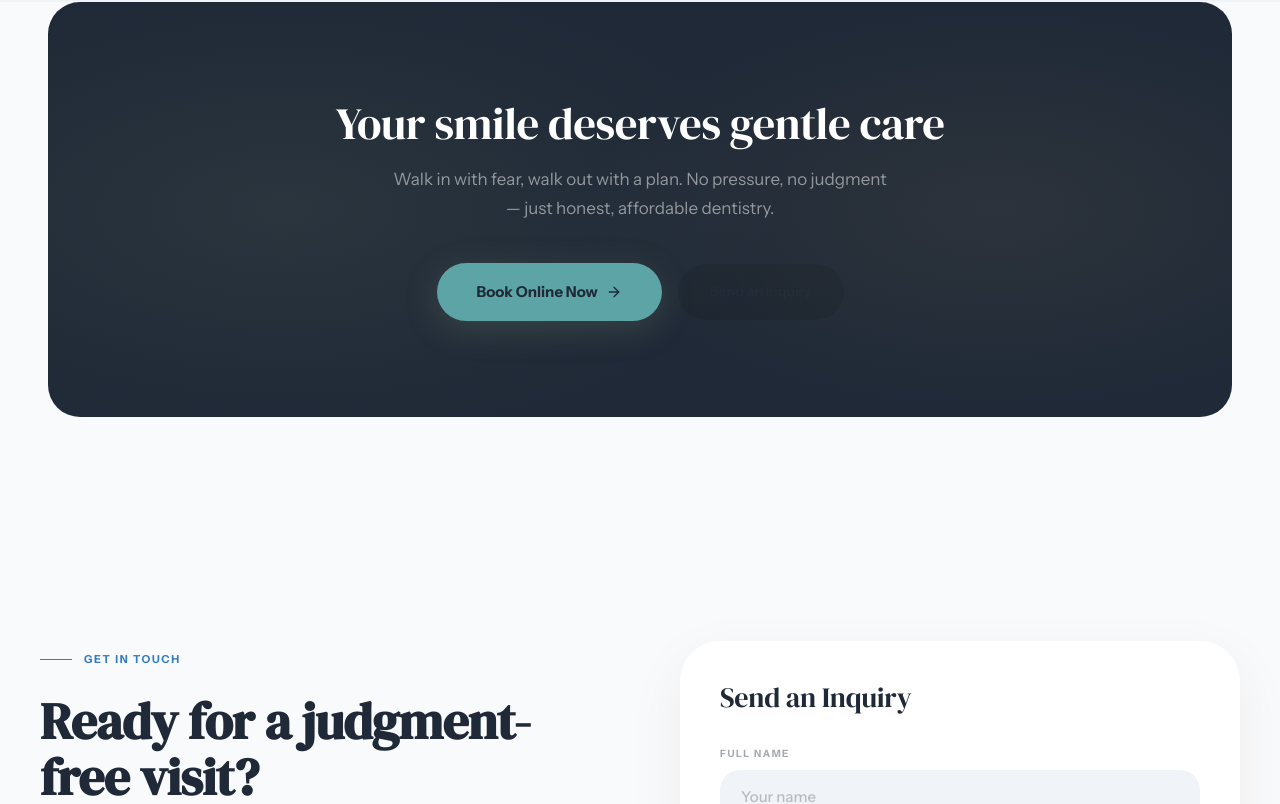
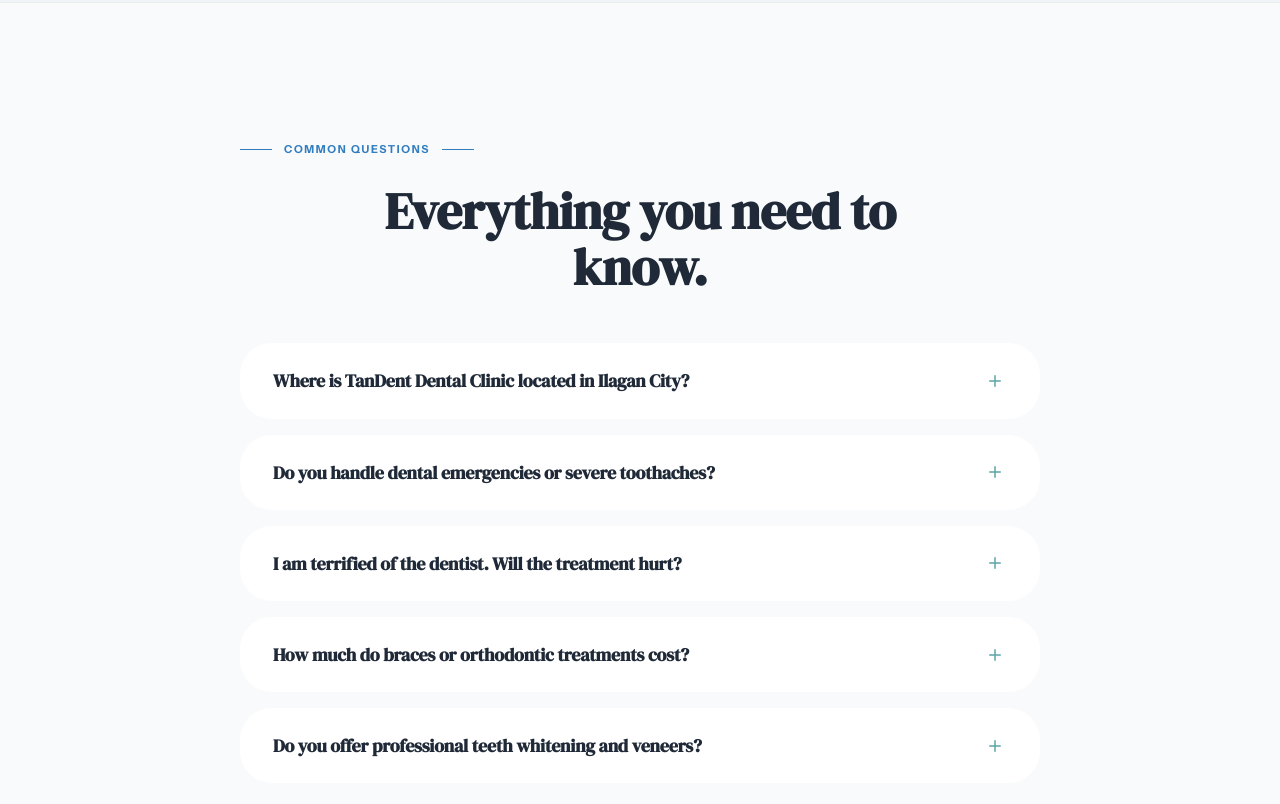
Before and after one commit to Time-lord-tech/dental-v2, a React (Vite) app: page / in a window 1280 px wide. Shown: the part 8457-9261 px from the top of the page. Built offline with nearby package versions, Linux system fonts and the light colour scheme.

Commit message:
feat: add SEO-optimized FAQ accordion component

```diff
--- /dev/null
+++ b/src/components/FAQ.tsx
@@ -0,0 +1,92 @@
+import { useState } from 'react';
+import { motion, AnimatePresence } from 'framer-motion';
+import { Plus, Minus } from 'lucide-react';
+
+const faqs = [
+  {
+    q: "Where is TanDent Dental Clinic located in Ilagan City?",
+    a: "We have two convenient branches in Ilagan City, Isabela! You can find us at A5, Triton Mall in Alibagu, and we also serve patients in Marana Talipapa. If you are searching for a 'trusted dentist near me' in Isabela, our clinic is highly accessible with ample parking."
+  },
+  {
+    q: "Do you handle dental emergencies or severe toothaches?",
+    a: "Yes, absolutely. We are a top choice for emergency dental care in Ilagan City. If you have a severe toothache, a broken tooth, or swelling, contact us immediately. We purposely reserve daily appointment slots for urgent tooth extractions and rapid pain relief so you don't have to wait."
+  },
+  {
+    q: "I am terrified of the dentist. Will the treatment hurt?",
+    a: "We specialize in comfort-first, anxiety-free dentistry. We use a strict 'Pause Anytime' protocol — if you raise your hand, we stop immediately. Combined with our gentle ultrasonic tools and modern numbing techniques, most of our patients are surprised by how painless their visit is."
+  },
+  {
+    q: "How much do braces or orthodontic treatments cost?",
+    a: "We believe in 100% transparent pricing with zero hidden fees. The exact cost of braces depends on your specific alignment needs, but we offer flexible, affordable installment plans for families in Ilagan City. Book a free consultation and we will give you a clear quote before you commit to anything."
+  },
+  {
+    q: "Do you offer professional teeth whitening and veneers?",
+    a: "Yes! Our smile restoration services are designed to look natural, not fake. We offer professional teeth whitening, cosmetic bonding, and premium composite veneers. We tailor the shade to your natural teeth and skin tone for a beautiful, authentic smile."
+  }
+];
+
+export default function FAQ() {
+  const [openIndex, setOpenIndex] = useState<number | null>(null);
+
+  const toggleFAQ = (index: number) => {
+    setOpenIndex(openIndex === index ? null : index);
+  };
+
+  return (
+    <section id="faq" className="faq-section">
+      <div className="faq-inner">
+        <motion.div
+          className="faq-header"
+          initial={{ opacity: 0, y: 30 }}
+          whileInView={{ opacity: 1, y: 0 }}
+          viewport={{ once: true }}
+        >
+          <span className="section-label" style={{ color: 'var(--sage)', justifyContent: 'center' }}>
+            <span className="section-label-line" style={{ background: 'var(--sage)' }} />
+            Common Questions
+            <span className="section-label-line" style={{ background: 'var(--sage)' }} />
+          </span>
+          <h2 className="section-title" style={{ textAlign: 'center', margin: '0 auto' }}>Everything you need to know.</h2>
+        </motion.div>
+
+        <div className="faq-list">
+          {faqs.map((faq, i) => {
+            const isOpen = openIndex === i;
+            return (
+              <motion.div
+                key={i}
+                className={`faq-item ${isOpen ? 'open' : ''}`}
+                initial={{ opacity: 0, y: 20 }}
+                whileInView={{ opacity: 1, y: 0 }}
+                viewport={{ once: true }}
+                transition={{ delay: i * 0.1 }}
+              >
+                <button className="faq-question" onClick={() => toggleFAQ(i)} aria-expanded={isOpen}>
+                  <h3>{faq.q}</h3>
+                  <div className="faq-icon">
+                    {isOpen ? <Minus size={18} /> : <Plus size={18} />}
+                  </div>
+                </button>
+                <AnimatePresence>
+                  {isOpen && (
+                    <motion.div
+                      className="faq-answer-wrapper"
+                      initial={{ height: 0, opacity: 0 }}
+                      animate={{ height: 'auto', opacity: 1 }}
+                      exit={{ height: 0, opacity: 0 }}
+                      transition={{ duration: 0.3, ease: 'easeInOut' }}
+                    >
+                      <div className="faq-answer">
+                        <p>{faq.a}</p>
+                      </div>
+                    </motion.div>
+                  )}
+                </AnimatePresence>
+              </motion.div>
+            );
+          })}
+        </div>
+      </div>
+    </section>
+  );
+}
--- a/src/index.css
+++ b/src/index.css
@@ -1429,6 +1429,10 @@
     display: none;
   }
 
+  .mobile-overlay .nav-cta {
+    display: inline-flex;
+  }
+
   .mobile-menu-btn {
     display: block;
   }
@@ -1439,6 +1443,10 @@
 
   .hero-content {
     padding: 6rem 1.5rem 3rem;
+  }
+
+  .faq-section {
+    padding: 4rem 1.5rem !important;
   }
 
   .stats-inner {
@@ -2112,6 +2120,106 @@
   }
 }
 
+/* ── FAQ ACCORDION ───────────────────────────────────────────────────────────── */
+
+.faq-section {
+  padding: 8rem 2rem;
+  background-color: var(--sand);
+  border-top: 1px solid rgba(0,0,0,0.05);
+  border-bottom: 1px solid rgba(0,0,0,0.05);
+}
+
+.faq-inner {
+  max-width: 800px;
+  margin: 0 auto;
+}
+
+.faq-list {
+  display: flex;
+  flex-direction: column;
+  gap: 1rem;
+  margin-top: 3rem;
+}
+
+.faq-item {
+  background: var(--white);
+  border-radius: var(--radius-lg);
+  box-shadow: var(--shadow-sm);
+  overflow: hidden;
+  transition: all 0.3s ease;
+  border: 1px solid transparent;
+}
+
+.faq-item:hover {
+  box-shadow: var(--shadow-md);
+  border-color: rgba(201, 169, 110, 0.3);
+}
+
+.faq-item.open {
+  border-color: var(--gold);
+}
+
+.faq-question {
+  width: 100%;
+  text-align: left;
+  background: none;
+  border: none;
+  padding: 1.5rem 2rem;
+  display: flex;
+  justify-content: space-between;
+  align-items: center;
+  cursor: pointer;
+  color: var(--charcoal);
+  transition: background 0.2s;
+}
+
+.faq-question:hover {
+  background: rgba(0, 0, 0, 0.01);
+}
+
+.faq-question h3 {
+  font-size: 1.125rem;
+  font-weight: 600;
+  margin: 0;
+  padding-right: 1.5rem;
+  line-height: 1.4;
+}
+
+.faq-icon {
+  color: var(--gold);
+  display: flex;
+  align-items: center;
+  justify-content: center;
+  min-width: 24px;
+}
+
+.faq-answer-wrapper {
+  overflow: hidden;
+}
+
+.faq-answer {
+  padding: 0 2rem 1.5rem 2rem;
+  color: var(--charcoal-soft);
+  font-size: 1rem;
+  line-height: 1.6;
+}
+
+@media (max-width: 768px) {
+  .faq-question {
+    padding: 1.25rem 1.5rem;
+  }
+
+  .faq-question h3 {
+    font-size: 1rem;
+  }
+
+  .faq-answer {
+    padding: 0 1.5rem 1.25rem 1.5rem;
+    font-size: 0.95rem;
+  }
+}
+
+
 @media (max-width: 480px) {
   .stats-inner {
     grid-template-columns: 1fr;
--- a/src/pages/HomePage.tsx
+++ b/src/pages/HomePage.tsx
@@ -6,6 +6,7 @@
   Star, Sparkles, Menu, X, MessageCircle, Calendar
 } from 'lucide-react';
 import SEO from '../components/SEO';
+import FAQ from '../components/FAQ';
 
 // ── DATA ──────────────────────────────────────────────────────────────────────
 
@@ -642,6 +643,7 @@
       <Timeline />
       <Testimonials />
       <Team />
+      <FAQ />
       <CtaBanner />
       <Contact />
       <Footer />
```
